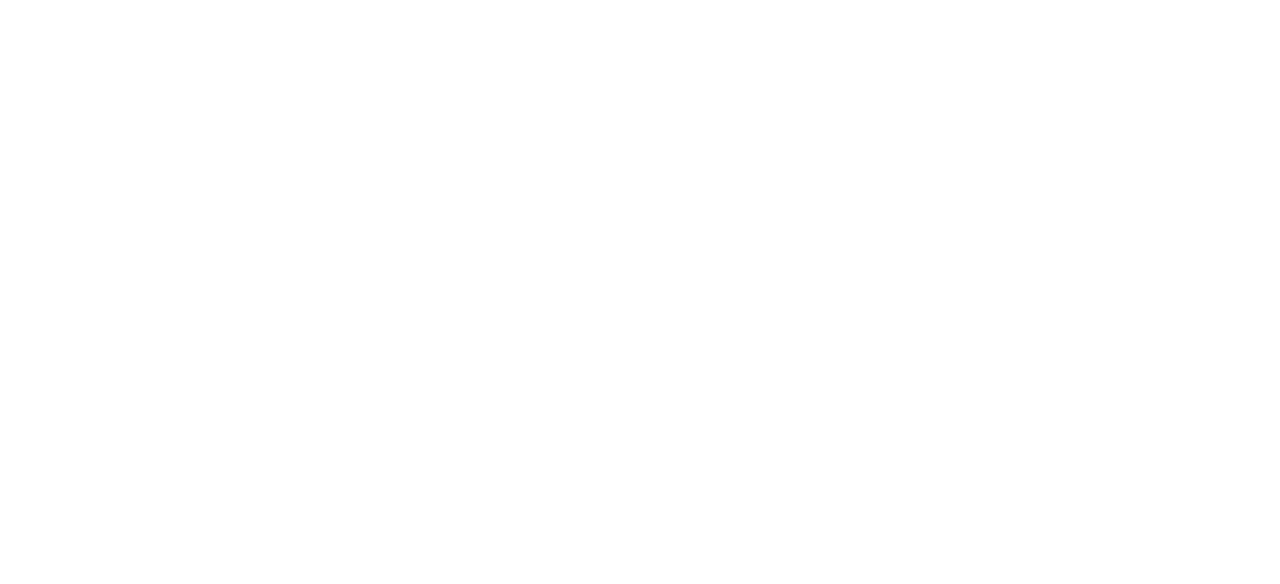
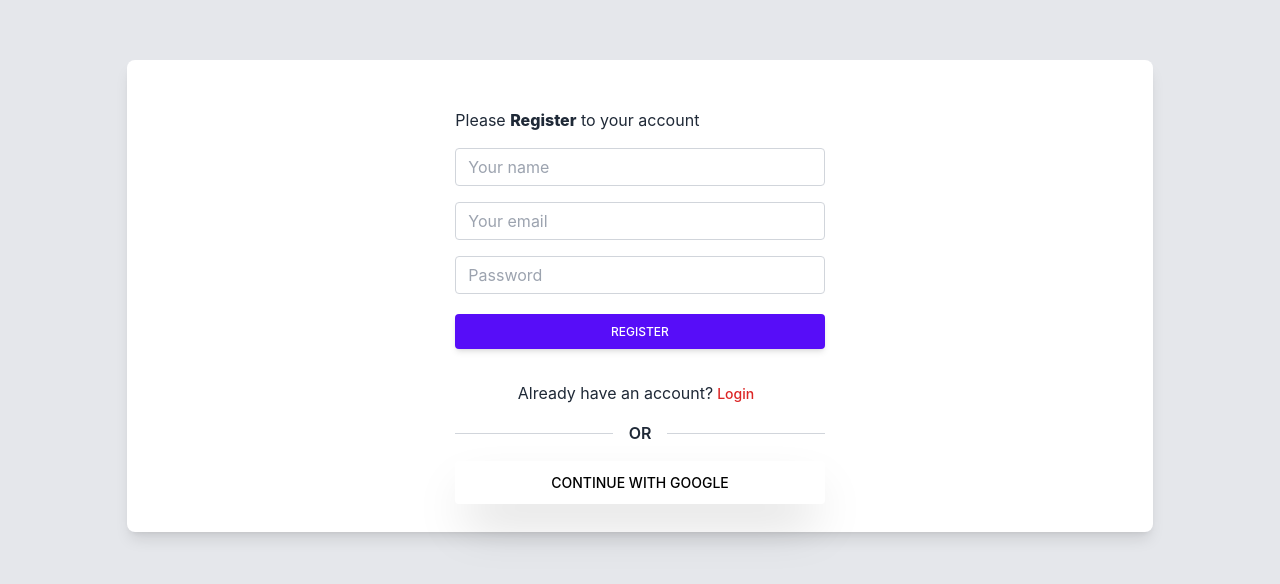
Before and after one commit to SyedMonir/to-do-app, a React (Create React App) app: page /signup in a window 1280 px wide. Before the commit this address had no page. Shown: the part 104-688 px from the top of the page. Built offline with nearby package versions, Linux system fonts and the light colour scheme.

Commit message:
added sign up page and todo app page with require auth section

```diff
--- a/package.json
+++ b/package.json
@@ -11,8 +11,11 @@
     "react": "^18.1.0",
     "react-dom": "^18.1.0",
     "react-firebase-hooks": "^5.0.3",
+    "react-hook-form": "^7.31.1",
     "react-router-dom": "^6.3.0",
     "react-scripts": "5.0.1",
+    "react-spinners": "^0.12.0",
+    "react-toastify": "^9.0.1",
     "web-vitals": "^2.1.4"
   },
   "scripts": {
--- a/src/App.js
+++ b/src/App.js
@@ -1,13 +1,23 @@
 import { Route, Routes } from 'react-router-dom';
-import './App.css';
 import Hero from './components/Hero';
+import RequireAuth from './components/RequireAuth';
+import Signup from './components/Signup';
+import ToDoAPP from './components/ToDoAPP';
 
 function App() {
   return (
     <>
       <Routes>
         <Route path="/" element={<Hero />} />
-        <Route path="/to_do_app" element={<Hero />} />
+        <Route
+          path="to_do_app"
+          element={
+            <RequireAuth>
+              <ToDoAPP />
+            </RequireAuth>
+          }
+        />
+        <Route path="/signup" element={<Signup />} />
       </Routes>
     </>
   );
--- a/src/components/Hero.js
+++ b/src/components/Hero.js
@@ -3,7 +3,7 @@
 
 const Hero = () => {
   return (
-    <section className="hero min-h-screen bg-base-200">
+    <section className="hero min-h-screen bg-slate-800">
       <div className="hero-content text-center">
         <div className="max-w-md">
           <h1 className="text-5xl font-bold">Assalamualikum</h1>
--- /dev/null
+++ b/src/components/RequireAuth.js
@@ -0,0 +1,32 @@
+import React from 'react';
+import { useAuthState } from 'react-firebase-hooks/auth';
+import { Navigate, useLocation } from 'react-router-dom';
+import { PacmanLoader } from 'react-spinners';
+import { toast } from 'react-toastify';
+import auth from '../firebase.init';
+
+const RequireAuth = ({ children }) => {
+  const [user, loading, error] = useAuthState(auth);
+  const location = useLocation();
+  if (loading) {
+    return (
+      <>
+        <div className="absolute top-2/4 left-[45%] z-50">
+          <PacmanLoader color={'black'} size={25} />
+        </div>
+      </>
+    );
+  }
+  if (error) {
+    console.log(error);
+    return toast.error(error);
+  }
+
+  if (!user?.uid) {
+    return <Navigate to="/login" state={{ from: location }} replace />;
+  }
+
+  return children;
+};
+
+export default RequireAuth;
--- /dev/null
+++ b/src/components/Signup.js
@@ -0,0 +1,167 @@
+import React, { useEffect } from 'react';
+import {
+  useCreateUserWithEmailAndPassword,
+  useSignInWithGoogle,
+} from 'react-firebase-hooks/auth';
+import { useLocation, useNavigate } from 'react-router-dom';
+import { useForm } from 'react-hook-form';
+import { toast } from 'react-toastify';
+import auth from '../firebase.init';
+import { PacmanLoader } from 'react-spinners';
+
+const Signup = () => {
+  const navigate = useNavigate();
+
+  // React hook form
+  const {
+    register,
+    formState: { errors },
+    handleSubmit,
+  } = useForm();
+
+  // From Firebase Hook
+
+  // Email And Password
+  const [createUserWithEmailAndPassword, user, loading, error] =
+    useCreateUserWithEmailAndPassword(auth);
+
+  // Google
+  const [signInWithGoogle, googleUser, googleLoading, googleError] =
+    useSignInWithGoogle(auth);
+
+  // Submit
+  const onSubmit = (data) => {
+    // console.log(data);
+    createUserWithEmailAndPassword(data.email, data.password);
+  };
+
+  if (user || googleUser) {
+    toast.success('User Created');
+  }
+
+  // Error
+  if (error) {
+    console.log(error);
+    const customError = error?.message.split('Error');
+    toast.error(customError[1] || error.message);
+  }
+  if (googleError) {
+    console.log(googleError);
+    toast.error(googleError);
+  }
+
+  const location = useLocation();
+  const from = location.state?.from?.pathname || '/';
+
+  useEffect(() => {
+    if (user || googleUser) {
+      navigate(from, { replace: true });
+    }
+  }, [user, googleUser, navigate, from]);
+  return (
+    <>
+      <section className="h-screen gradient-form bg-gray-200  ">
+        <div className="container py-12 px-6 h-full mx-auto">
+          <div className="flex justify-center items-center flex-wrap h-full g-6 text-gray-800">
+            <div className="xl:w-10/12">
+              <div className="block bg-white shadow-lg rounded-lg">
+                <div className="lg:flex lg:flex-wrap g-0">
+                  <div className="lg:w-6/12 mx-auto px-4 md:px-0 h-full">
+                    <div className="p-12 md:mx-6 pb-4">
+                      {loading || googleLoading ? (
+                        <>
+                          <div className="absolute top-2/4 left-[45%] z-50">
+                            <PacmanLoader color={'black'} size={25} />
+                          </div>
+                        </>
+                      ) : (
+                        <form onSubmit={handleSubmit(onSubmit)}>
+                          <p className="mb-4">
+                            Please{' '}
+                            <span className="font-extrabold">Register</span> to
+                            your account
+                          </p>
+                          <div className="mb-4">
+                            <input
+                              type="text"
+                              className="form-control block w-full px-3 py-1.5 text-base font-normal text-gray-700 bg-white bg-clip-padding border border-solid border-gray-300 rounded transition ease-in-out m-0 focus:text-gray-700 focus:bg-white focus:border-blue-600 focus:outline-none"
+                              id="name"
+                              placeholder="Your name"
+                            />
+                          </div>
+                          <div className="mb-4">
+                            <input
+                              type="email"
+                              className="form-control block w-full px-3 py-1.5 text-base font-normal text-gray-700 bg-white bg-clip-padding border border-solid border-gray-300 rounded transition ease-in-out m-0 focus:text-gray-700 focus:bg-white focus:border-blue-600 focus:outline-none"
+                              id="email"
+                              placeholder="Your email"
+                              {...register('email', { required: true })}
+                            />
+                            <span className="text-red-600 text-sm">
+                              {errors.email && 'Email is required'}
+                            </span>
+                          </div>
+                          <div className="mb-4">
+                            <input
+                              type="password"
+                              className="form-control block w-full px-3 py-1.5 text-base font-normal text-gray-700 bg-white bg-clip-padding border border-solid border-gray-300 rounded transition ease-in-out m-0 focus:text-gray-700 focus:bg-white focus:border-blue-600 focus:outline-none"
+                              id="password"
+                              placeholder="Password"
+                              {...register('password', { required: true })}
+                            />
+                            <span className="text-red-600 text-sm">
+                              {errors.password && 'Password is required'}
+                            </span>
+                          </div>
+
+                          <div className="text-center pt-1 mb-4 pb-1">
+                            <button
+                              className="btn-primary inline-block px-6 py-2.5 text-white font-medium text-xs leading-tight uppercase rounded shadow-md hover:bg-blue-700 hover:shadow-lg focus:shadow-lg focus:outline-none focus:ring-0 active:shadow-lg transition duration-150 ease-in-out w-full mb-3"
+                              type="submit"
+                            >
+                              Register
+                            </button>
+                          </div>
+                          <div className="flex items-center justify-center mb-4">
+                            <p className="mb-0 mr-2">
+                              Already have an account?
+                              <button
+                                onClick={() => navigate(`/login`)}
+                                type="button"
+                                className="hover:underline text-red-600 font-medium text-sm leading-tight cursor-pointer ml-1"
+                              >
+                                Login
+                              </button>
+                            </p>
+                          </div>
+                        </form>
+                      )}
+                      {/* Social login */}
+                      <div className="flex items-center my-4 before:flex-1 before:border-t before:border-gray-300 before:mt-0.5 after:flex-1 after:border-t after:border-gray-300 after:mt-0.5">
+                        <p className="text-center font-semibold mx-4 mb-0">
+                          OR
+                        </p>
+                      </div>
+
+                      <button
+                        onClick={() => signInWithGoogle()}
+                        className="px-7 py-3 text-black font-medium text-sm leading-snug uppercase rounded w-full flex justify-center items-center mb-3 shadow-2xl"
+                        data-mdb-ripple="true"
+                        data-mdb-ripple-color="light"
+                      >
+                        {/* <!-- Google --> */}
+                        Continue with Google
+                      </button>
+                    </div>
+                  </div>
+                </div>
+              </div>
+            </div>
+          </div>
+        </div>
+      </section>
+    </>
+  );
+};
+
+export default Signup;
--- /dev/null
+++ b/src/components/ToDoAPP.js
@@ -0,0 +1,44 @@
+import React from 'react';
+
+const ToDoAPP = () => {
+  return (
+    <>
+      <div className="text-center my-8">
+        <h1 className="text-5xl font-bold">To Do App</h1>
+      </div>
+      <div className="hero min-h-[80vh] bg-slate-700">
+        <div className="hero-content flex-col-reverse lg:flex-row-reverse">
+          <div className="text-center lg:text-left">
+            <h1 className="text-5xl font-bold">Your Task</h1>
+          </div>
+          <div className="card flex-shrink-0 w-full  max-w-sm shadow-2xl bg-base-100">
+            <h3 className="text-xl text-center font-bold pt-4">
+              Add Your Task
+            </h3>
+            <div className="card-body">
+              <div className="form-control">
+                <input
+                  type="text"
+                  placeholder="Task Name"
+                  className="input input-bordered"
+                />
+              </div>
+              <div className="form-control">
+                <textarea
+                  className="textarea textarea-bordered "
+                  name="description"
+                  placeholder="Task Description"
+                />
+              </div>
+              <div className="form-control mt-6">
+                <button className="btn btn-primary">Add Task</button>
+              </div>
+            </div>
+          </div>
+        </div>
+      </div>
+    </>
+  );
+};
+
+export default ToDoAPP;
```
Also changed, not shown: 1 other file (tests, documents, lock files or other folders).
